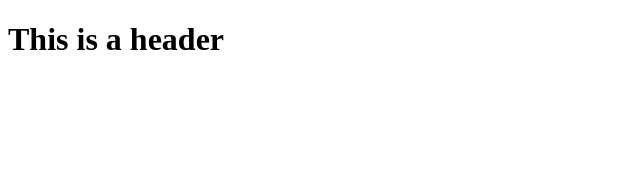
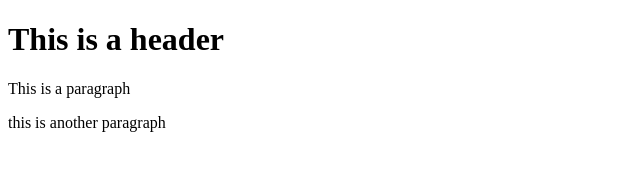
Before and after one commit to JJETPLAIN/git-test, a plain HTML site: page index.html in a window 1280 px wide. Shown: the whole page, without its empty margins (0-640 px from the left). Drawn offline with Linux system fonts and the light colour scheme.

Commit message:
third commit

```diff
--- a/index.html
+++ b/index.html
@@ -4,6 +4,12 @@
     <meta charset="utf-8">
     <title></title>
     <h1>This is a header</h1>
+    <p>
+      This is a paragraph
+    </p>
+    <p>
+      this is another paragraph
+    </p>
   </head>
   <body>
 
```
